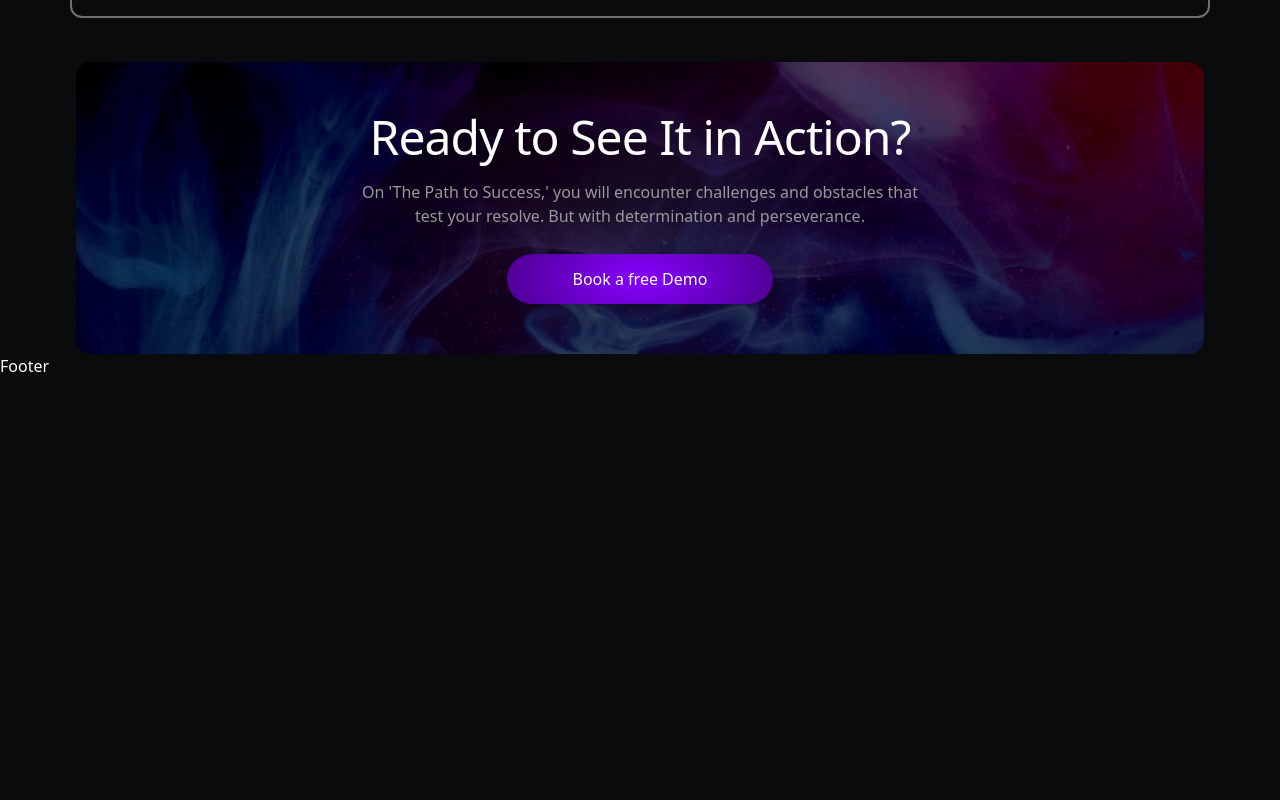
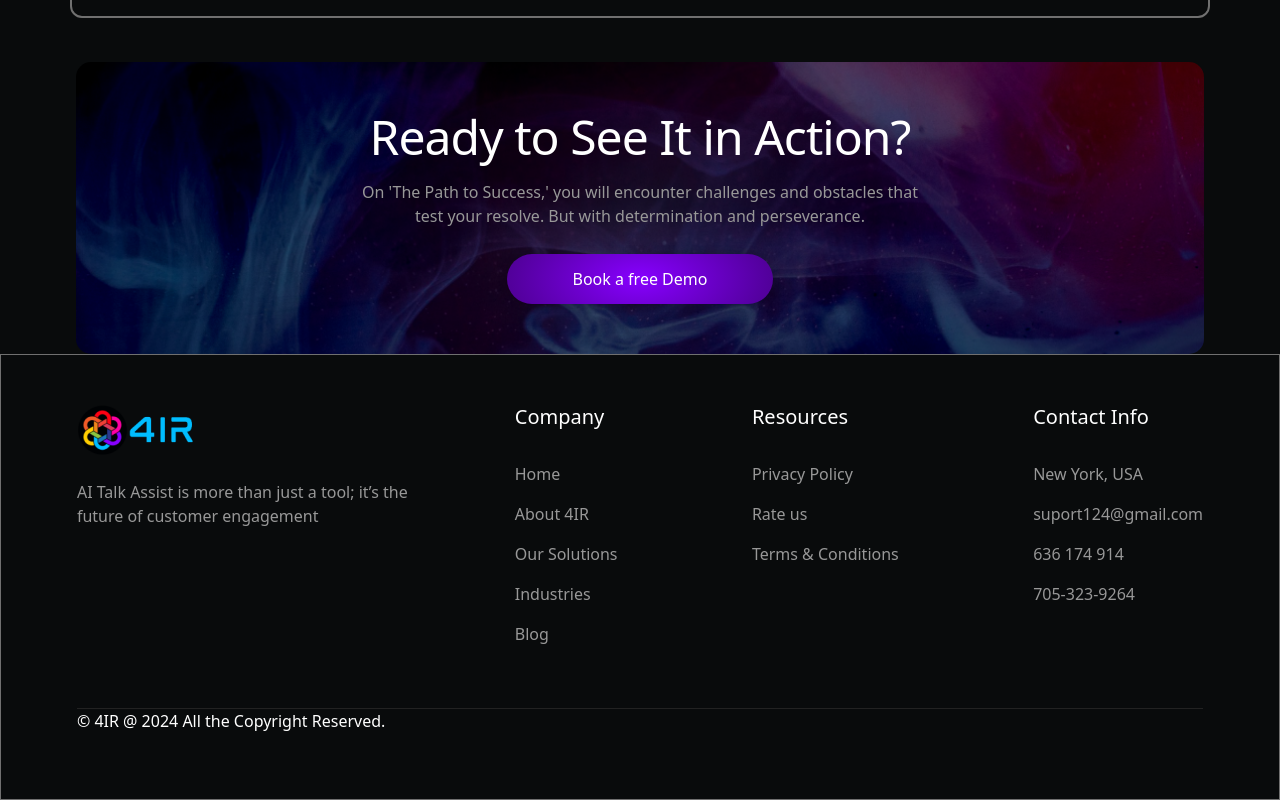
Before and after one commit to ShahbazNadeem/4ir-main, a Next.js app: page /aboutus in a window 1280 px wide. Shown: the part 3430-4230 px from the top of the page. Before the commit the page ends 3808 px from the top, so only its background shows below. Built offline with nearby package versions, Linux system fonts and the light colour scheme.

Commit message:
initialize gsap on home page

```diff
--- a/package.json
+++ b/package.json
@@ -11,6 +11,7 @@
   "dependencies": {
     "@popperjs/core": "^2.11.8",
     "bootstrap": "^5.3.3",
+    "gsap": "^3.12.5",
     "next": "15.1.3",
     "react": "^19.0.0",
     "react-dom": "^19.0.0",
--- a/public/jsonData/data.jsx
+++ b/public/jsonData/data.jsx
@@ -439,7 +439,7 @@ export const contactUsData = [
         id: 1,
         icon: Phone,
         title: "636 174 914 ",
-        title2:"705-323-9264",
+        title2: "705-323-9264",
     },
     {
         id: 2,
@@ -491,3 +491,42 @@ export const blogswipperData = [
         img: blogImg3,
     },
 ]
+
+export const homeSolutionData = [
+    {
+        id: 1,
+        title: "AI Talk Assist",
+        para: "Let AI handle your conversations, so you can focus on what matters.",
+        img: unsplsh_card_img,
+    },
+    {
+        id: 2,
+        title: "AI Lead Generation",
+        para: " Find more customers and close more deals, automatically.",
+        img: unsplsh_card_img,
+    },
+    {
+        id: 3,
+        title: "Strategic Counseling",
+        para: "Get expert advice to overcome challenges and seize opportunities.",
+        img: unsplsh_card_img,
+    },
+    {
+        id: 4,
+        title: "Advanced Training Programs",
+        para: "Empower your team to reach new heights.",
+        img: unsplsh_card_img,
+    },
+    {
+        id: 5,
+        title: "Business Growth Strategies",
+        para: "Accelerate your business growth with proven strategies.",
+        img: unsplsh_card_img,
+    },
+    {
+        id: 1,
+        title: "AI Appointment Marketing",
+        para: "Simplify your scheduling and boost productivity.",
+        img: unsplsh_card_img,
+    },
+]
--- a/src/app/Global.css
+++ b/src/app/Global.css
@@ -23,10 +23,16 @@
   /* --font-play: "Play", sans-serif; */
 }
 
+::-webkit-scrollbar {
+  display: none; /* Hides the scrollbar in WebKit browsers (Chrome, Safari) */
+}
 body {
   font-family: Instrument Sans;
   background-color: var(--body) !important;
   color: white !important;
+  overflow-x: hidden !important;
+  scrollbar-width: none; /* Hides scrollbar in Firefox */
+  -ms-overflow-style: none; /* Hides scrollbar in older IE/Edge */
 }
 
 .container {
@@ -65,14 +71,23 @@ h4 {
   line-height: 30px !important;
 }
 
+h5 {
+  font-size: 20px;
+  font-weight: 600;
+  line-height: 30px;
+}
+
 p {
   font-size: 16px;
   font-weight: 400;
   line-height: 24px;
   color: var(--primary);
 }
-ol, ul {
-  padding : 0px !important;
+
+ol,
+ul {
+  padding: 0px !important;
+  list-style: none !important;
 }
 
 .margin-top {
--- a/src/components/layout/Footer.jsx
+++ b/src/components/layout/Footer.jsx
@@ -1,8 +1,87 @@
 import React from 'react'
+import Logo from "@/images/Logo.png"
+import Image from 'next/image'
+import { navbarData } from '@/data/layoutData'
+import { contactUsData } from '@/data/data'
+
 
 const Footer = () => {
   return (
-    <div>Footer</div>
+    <div>
+      <footer>
+        <section>
+          <div className="wrapper-footer">
+            <div className="container">
+              <div className="footer-main">
+
+                <div className="footer-1Section">
+                  <div className="footer-logo">
+                    <a href="index.html">
+                      <Image src={Logo} />
+                    </a>
+                    <p>AI Talk Assist is more than just a tool; it’s the future of customer engagement</p>
+                  </div>
+                </div>
+
+
+                <div className="footer-2Section">
+                <div className="footer-sub-div">
+                  <div className="page-links">
+                    <h5>Company</h5>
+                    <ul>
+                      {navbarData?.slice(0, 5).map((item, index) => (
+                        <li key={index}>
+                          <p>{item.title}</p>
+                        </li>
+                      ))}
+                    </ul>
+                  </div>
+                </div>
+                <div className="footer-sub-div">
+                  <div className="resources">
+                  <h5>Resources</h5>
+                    <ul>
+                      <li><p>Privacy Policy</p></li>
+                      <li><p>Rate us</p></li>
+                      <li><p>Terms & Conditions</p></li>
+                    </ul>
+                  </div>
+                </div>
+                <div className="footer-sub-div">
+                  <div className="contact-info">
+                    <h5>Contact Info</h5>
+                    <ul>
+                      {
+                        contactUsData?.reverse().map((item, index) => (
+                          <li key={index}>
+                            <p>{item.title}</p>
+                            <p>{item.title2}</p>
+                          </li>
+                        ))
+                      }
+                    </ul>
+                  </div>
+                </div>
+                </div>
+              </div>
+              <div className="footer-bottom">
+                <div className="footer-copyright">
+                © 4IR @ 2024 All the Copyright Reserved.
+                </div>
+                <div className="footer-social-links">
+                  <ul>
+                    <li><a href="#"><i className="fab fa-facebook-f"></i></a></li>
+                    <li><a href="#"><i className="fab fa-twitter"></i></a></li>
+                    <li><a href="#"><i className="fab fa-linkedin-in"></i></a></li>
+                    <li><a href="#"><i className="fab fa-instagram"></i></a></li>
+                  </ul>
+                </div>
+              </div>
+            </div>
+          </div>
+        </section>
+      </footer>
+    </div>
   )
 }
 
--- a/src/components/layout/Header.jsx
+++ b/src/components/layout/Header.jsx
@@ -3,7 +3,6 @@ import "../widgets.css"
 import Image from 'next/image'
 import Logo from "@/images/Logo.png"
 import { navbarData } from '@/data/layoutData'
-import { TiThMenu } from "react-icons/ti";
 import { IoIosMenu, IoMdClose } from "react-icons/io";
 
 
@@ -19,14 +18,11 @@ const Header = () => {
               <button type="button" data-bs-toggle="offcanvas" data-bs-target="#offcanvasExample" aria-controls="offcanvasExample"><IoIosMenu size={30} /></button>
             </div>
 
-
-
             <div className="header-logo">
               <figure>
                 <Image src={Logo} />
               </figure>
             </div>
-
             <div className="header-list">
               <ul>
                 {navbarData?.map((item, index) => (
@@ -61,37 +57,28 @@ const Header = () => {
                 ))}
               </ul>
             </div>
-
             <div className="header-button">
               <button className='btn1'>Book A Free Demo</button>
             </div>
-
-
           </div>
-
-
 
           <div className="header-canvas">
             <div className="offcanvas offcanvas-start" tabIndex={-1} id="offcanvasExample" aria-labelledby="offcanvasExampleLabel">
               <div className="offcanvas-header">
-                <h2 className="offcanvas-title" id="offcanvasExampleLabel">4-IR</h2>
+                <div className="offcanvas-title" id="offcanvasExampleLabel">
+                  <figure>
+                    <Image src={Logo} />
+                  </figure>
+                </div>
                 <button type="button" data-bs-dismiss="offcanvas" aria-label="Close" ><IoMdClose size={25} /></button>
               </div>
               <div className="offcanvas-body">
-
-
                 <div className="offcanvas-list">
                   <ul>
                     {navbarData?.map((item, index) => (
                       <li key={index}>
                         {item.list && item.list.length > 0 ? (
-                          <a
-                            href={item.link}
-                            className="simple-text dropdown-toggle"
-                            role="button"
-                            data-bs-toggle="dropdown"
-                            aria-expanded="false"
-                          >
+                          <a href={item.link} className="simple-text dropdown-toggle" role="button" data-bs-toggle="dropdown" aria-expanded="false">
                             {item.title}
                           </a>
                         ) : (
@@ -100,11 +87,7 @@ const Header = () => {
                         {item.list && item.list.length > 0 && (
                           <div className="dropdown-menu">
                             {item.list.map((listItem, index) => (
-                              <a
-                                key={index}
-                                className="dropdown-item"
-                                href={listItem.listlink}
-                              >
+                              <a key={index} className="dropdown-item" href={listItem.listlink}>
                                 {listItem.listItem}
                               </a>
                             ))}
@@ -113,6 +96,9 @@ const Header = () => {
                       </li>
                     ))}
                   </ul>
+                </div>
+                <div className="button">
+                  <button className='btn1'>Book A Free Demo</button>
                 </div>
 
 
--- a/src/components/widgets.css
+++ b/src/components/widgets.css
@@ -98,6 +98,7 @@
     color: white;
     margin: 10px 0px;
     padding: 5px !important;
+    transition: background-color 0.3s ease, color 0.3s ease;
 }
 
 .dropdown-menu a:hover {
@@ -114,7 +115,7 @@
     color: white;
 }
 .header-canvas .offcanvas .offcanvas-header{
-    padding: 40px 40px;
+    padding: 40px 30px;
     display: flex;
     justify-content: space-between;
 }
@@ -122,6 +123,11 @@
     color: white ;
     border: none;
     background: transparent;
+}
+.offcanvas-body{
+    display: flex;
+    flex-direction: column;
+    gap: 20px;
 }
 .header-canvas .offcanvas-body {
     padding: 0px 40px;
@@ -134,15 +140,72 @@
     gap: 20px;
 }
 .header-canvas .offcanvas-list .simple-text{
-    font-size: 16px ;
+    font-size: 20px ;
+}
+.header-canvas .dropdown-menu {
+    margin-top: 10px !important;
+    padding: 10px;
+    background-color: black;
+    border: none;
+    position: absolute;
+    z-index: 10;
+}
+.header-canvas .dropdown-menu a {
+    color: white;
+    margin: 10px 0px;
+    padding: 5px !important;
+    transition: background-color 0.3s ease, color 0.3s ease;
+}
+
+.header-canvas .dropdown-menu a:hover {
+    background-color: #4A256B;
+    color: white;
+}
+/* ///////////////Footer//////////////////////// */
+.wrapper-footer{
+    border: 1px solid #707070;
+    padding: 50px 0px;
+}
+.footer-main{
+    display: flex;
+    flex-wrap: wrap;
+    /* gap: 70px; */
+    opacity: 0px;
+
+}
+.footer-1Section{
+    flex-basis: 30%;
+    display: flex;
+    flex-direction: column;
+    gap: 20px;
+}
+.footer-2Section{
+    flex-basis: 70%;
+    display: flex;
+    justify-content: space-between;
+    /* border: 1px solid #707070; */
+    padding-left: 100px;
+}
+.footer-sub-div{
+    flex-basis: fit-content;
+}
+.footer-logo , .page-links, .resources, .contact-info{
+    display: flex;
+    flex-direction: column;
+    gap: 25px;
+}
+.footer-logo{
+    flex-basis: 81%;
+}
+.footer-bottom{
+    margin-top: 30px;
+    border-top: 1px solid #222222
 }
 
 
-/* ///////////////Footer//////////////////////// */
-
 /* ///////////////Meet The Team///////////////////// */
 .team-wrapper {
-    padding-top: 50px;
+    padding: 50px 0px 0px 0px;
 }
 
 .team-content {
```
Also changed, not shown: src/pages/index.css (+102 -13 lines), src/pages/index.js (+75 -18 lines), 1 other file (tests, documents, lock files or other folders).
